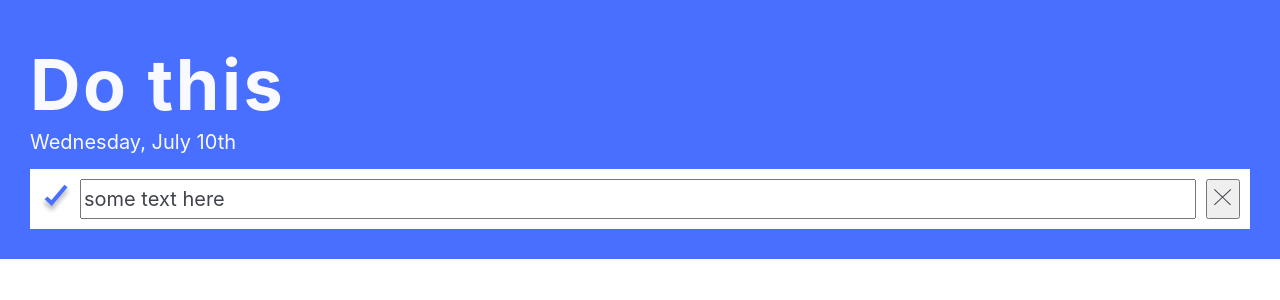
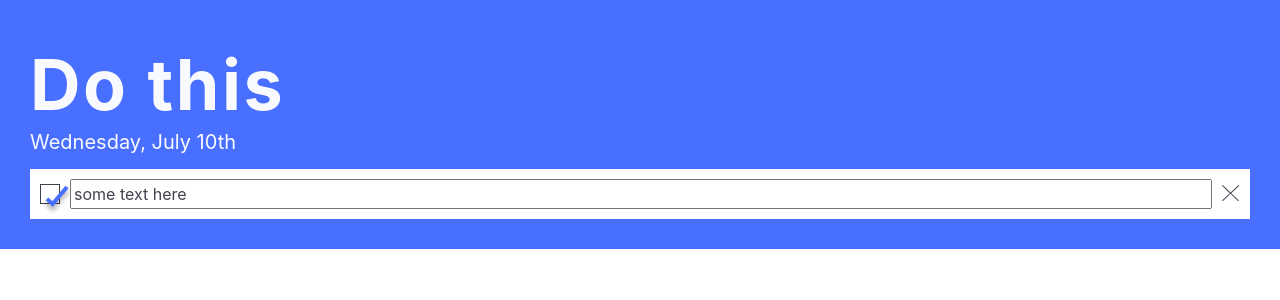
Before and after one commit to luiscarlin/context-hooks-flux, a React (Vite) app: page / in a window 1280 px wide. Shown: the top 300 px of the page. Built offline with nearby package versions, Linux system fonts and the light colour scheme.

Commit message:
fix checkbox to be square

```diff
--- a/src/components/Todo/Todo.js
+++ b/src/components/Todo/Todo.js
@@ -19,13 +19,13 @@ function Todo({ text, onTextUpdate, isCompleted, onDelete, onToggle }) {
         onChange={event => onTextUpdate(event.target.value)}
         value={text}
       />
-      <button
+      <div
         data-testid="delete-button"
         className="todo__delete"
         onClick={onDelete}
       >
         <CloseIcon />
-      </button>
+      </div>
     </div>
   );
 }
--- a/src/components/Todo/todo.scss
+++ b/src/components/Todo/todo.scss
@@ -2,7 +2,7 @@
 
 .todo {
   width: 100%;
-  height: 6rem;
+  height: 5rem;
   display: flex;
   justify-content: space-between;
   align-items: center;
@@ -10,19 +10,27 @@
   background: $surface;
 
   .todo__checkbox {
-    height: 3rem;
-    width: 3rem;
+    height: 2rem;
+    width: 2rem;
     margin: 0 1rem;
-    // border-style: solid;
-    // border-width: 1px;
+    border-style: solid;
+    border-width: 1px;
+    border-color: $onSurface;
   }
 
   .todo__task {
-    width: 100%;
     height: 100%;
+    flex: 1;
   }
+
   .todo__delete {
     height: 100%;
     margin: 0 1rem;
+    display: flex;
+    align-items: center;
+    justify-content: center;
+    path {
+      fill: $onSurface;
+    }
   }
 }
--- a/src/index.scss
+++ b/src/index.scss
@@ -35,8 +35,12 @@ body {
 
   input[type="text"] {
     margin: 0;
-    font-size: 2rem;
+    font-size: 1.6rem;
     font-weight: normal;
     color: $onSurface;
   }
+
+  *:focus {
+    outline: none;
+  }
 }
```
